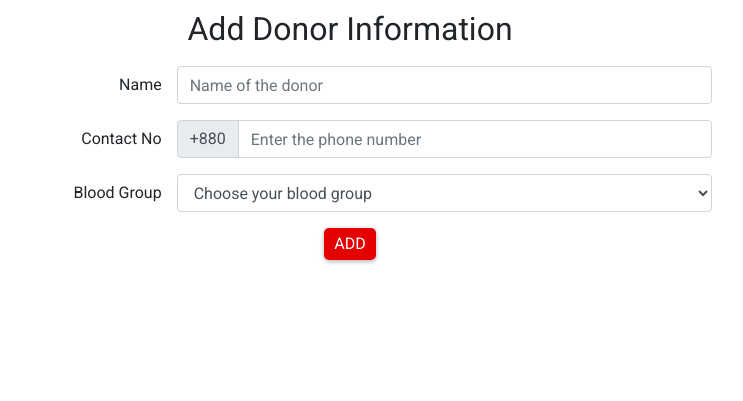
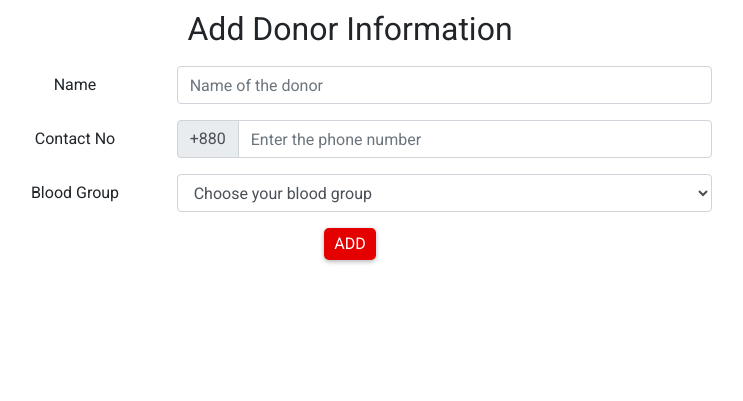
Before and after one commit to galib45/donorfind-flask-bootstrap, a Flask app: page /add in a window 1280 px wide. Shown: the part 56-457 px from the top of the page, without its empty margins (290-1033 px from the left). Run offline with Flask 2, Linux system fonts and the light colour scheme; parts of the project's set-up code (start-up, migrations or seed data) failed here and were passed over; some libraries are stand-ins or nearby versions.

Commit message:
modified ui spacing

```diff
--- a/templates/add.html
+++ b/templates/add.html
@@ -18,15 +18,15 @@ form {
 		<form method="POST">
 			<div class="form-group row">
 				<div class="col-0 col-sm-1 col-md-2"></div>
-				<label for="name" class="col-3 col-sm-2 col-md-2 col-form-label">Name</label>
-				<div class="col-9 col-sm-8 col-md-6">
+				<label for="name" class="col-4 col-sm-2 col-md-2 col-form-label">Name</label>
+				<div class="col-8 col-sm-8 col-md-6">
 					<input type="text" name="name" class="form-control" placeholder="Name of the donor" required>
 				</div>
 			</div>
 			<div class="form-group row">
 				<div class="col-0 col-sm-0 col-md-2"></div>
-				<label for="contact_no" class="col-3 col-sm-3 col-md-2 col-form-label">Contact No</label>
-				<div class="input-group mb-0 col-9 col-sm-8 col-md-6">
+				<label for="contact_no" class="col-4 col-sm-3 col-md-2 col-form-label">Contact No</label>
+				<div class="input-group mb-0 col-8 col-sm-8 col-md-6">
 					<div class="input-group-prepend">
 						<span class="input-group-text">+880</span>
 					</div>
@@ -35,8 +35,8 @@ form {
 			</div>
 			<div class="form-group row">
 				<div class="col-0 col-sm-0 col-md-2"></div>
-				<label for="blood_group" class="col-3 col-sm-3 col-md-2 col-form-label">Blood Group</label>
-				<div class="col-9 col-sm-8 col-md-6">
+				<label for="blood_group" class="col-4 col-sm-3 col-md-2 col-form-label">Blood Group</label>
+				<div class="col-8 col-sm-8 col-md-6">
 					<select name="blood_group" class="form-control" required>
 						<option value="" selected>Choose your blood group</option>
 						<option value="A(+ve)">A (+ve)</option>
--- a/templates/base.html
+++ b/templates/base.html
@@ -45,7 +45,7 @@
 	}
 
 	.col-form-label{
-		text-align: right;
+		text-align: center;
 		padding-right: 0px;
 	}
 
```
